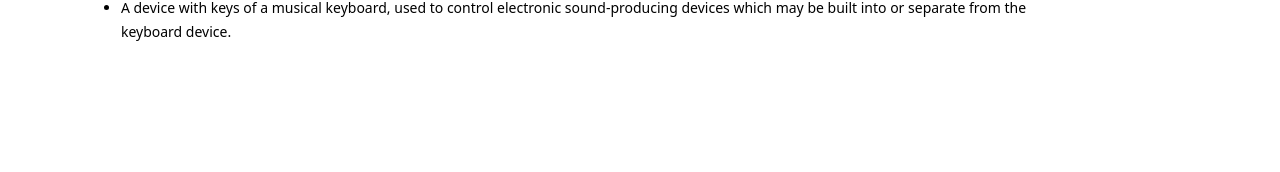
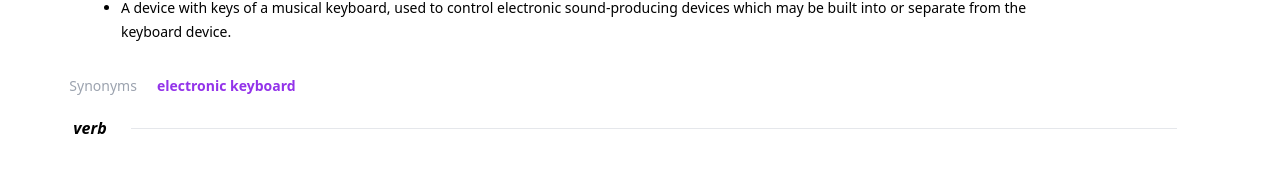
Before and after one commit to Akasi-M-P/web-dictionary-app, a React (Vite) app: page / in a window 1280 px wide. Shown: the part 756-928 px from the top of the page. Before the commit the page ends 864 px from the top, so only its background shows below. Built offline with nearby package versions, Linux system fonts and the light colour scheme.

Commit message:
worked on synonyms and verb header

```diff
--- a/src/WordBody/WordBody.jsx
+++ b/src/WordBody/WordBody.jsx
@@ -27,19 +27,47 @@ const WordBody = () => {
         <div className="w-11/12 mx-auto px-2 py-4">
           <ul className="list-disc text-sm leading-6">
             <li className="mb-4">
-              (etc.) A set of keys used to operate a typewriter, computer etc.
+              <p>
+                (etc.) A set of keys used to operate a typewriter, computer etc.
+              </p>
             </li>
             <li className="mb-4">
-              A component of many instruments including the piano, organ, and
-              harpsichord consisting of usually black and white keys that cause
-              different tones to be produced when struck.
+              <p>
+                A component of many instruments including the piano, organ, and
+                harpsichord consisting of usually black and white keys that
+                cause different tones to be produced when struck.
+              </p>
             </li>
             <li className="mb-4">
-              A device with keys of a musical keyboard, used to control
-              electronic sound-producing devices which may be built into or
-              separate from the keyboard device.
+              <p>
+                A device with keys of a musical keyboard, used to control
+                electronic sound-producing devices which may be built into or
+                separate from the keyboard device.
+              </p>
             </li>
           </ul>
+        </div>
+      </section>
+      <section className="flex gap-5">
+        <div>
+          <p className="text-gray-400 text-sm">Synonyms</p>
+        </div>
+        <div>
+          <ul>
+            <li>
+              <p className="text-purple-600 text-sm font-bold">
+                electronic keyboard
+              </p>
+            </li>
+          </ul>
+        </div>
+      </section>
+      <section className="flex items-center gap-5 py-5">
+        <div className="px-1">
+          <p className="italic font-semibold">verb</p>
+        </div>
+        <div className="w-11/12">
+          <hr className="w-full" />
         </div>
       </section>
     </main>
```
